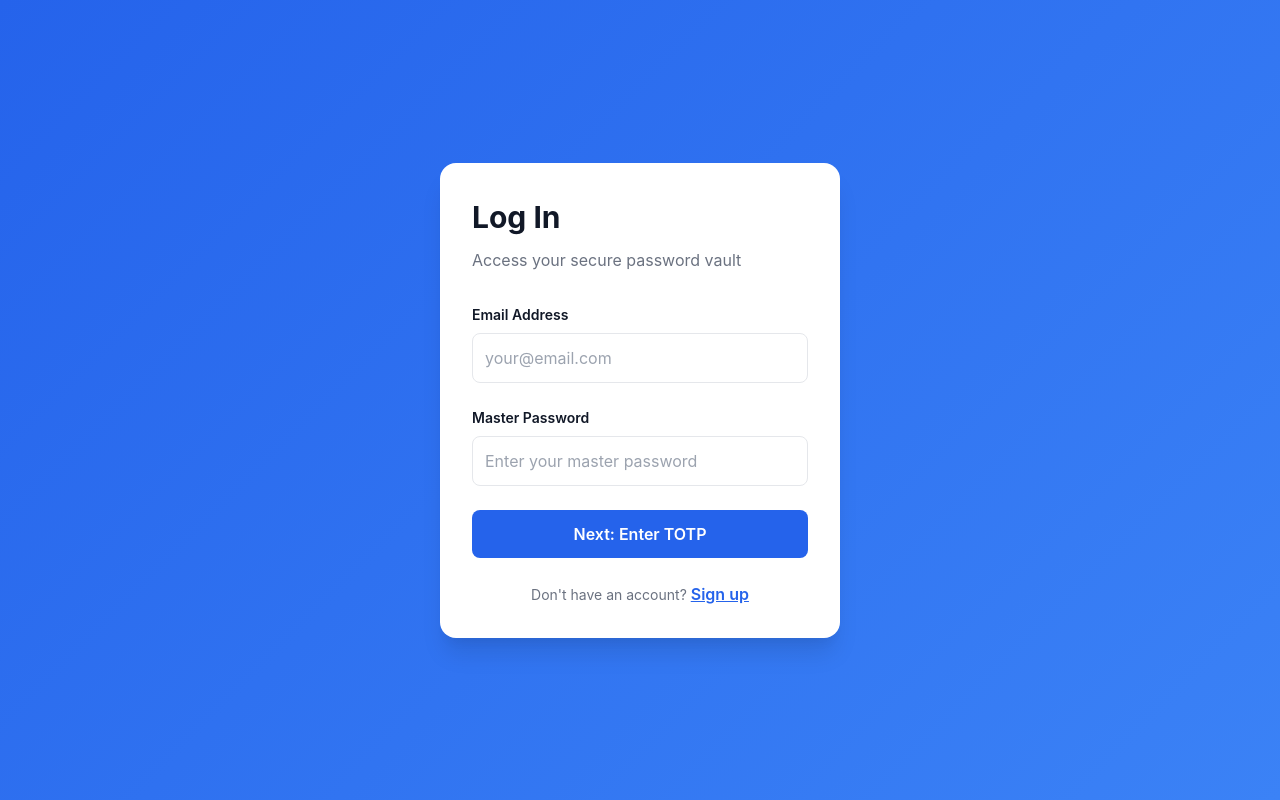
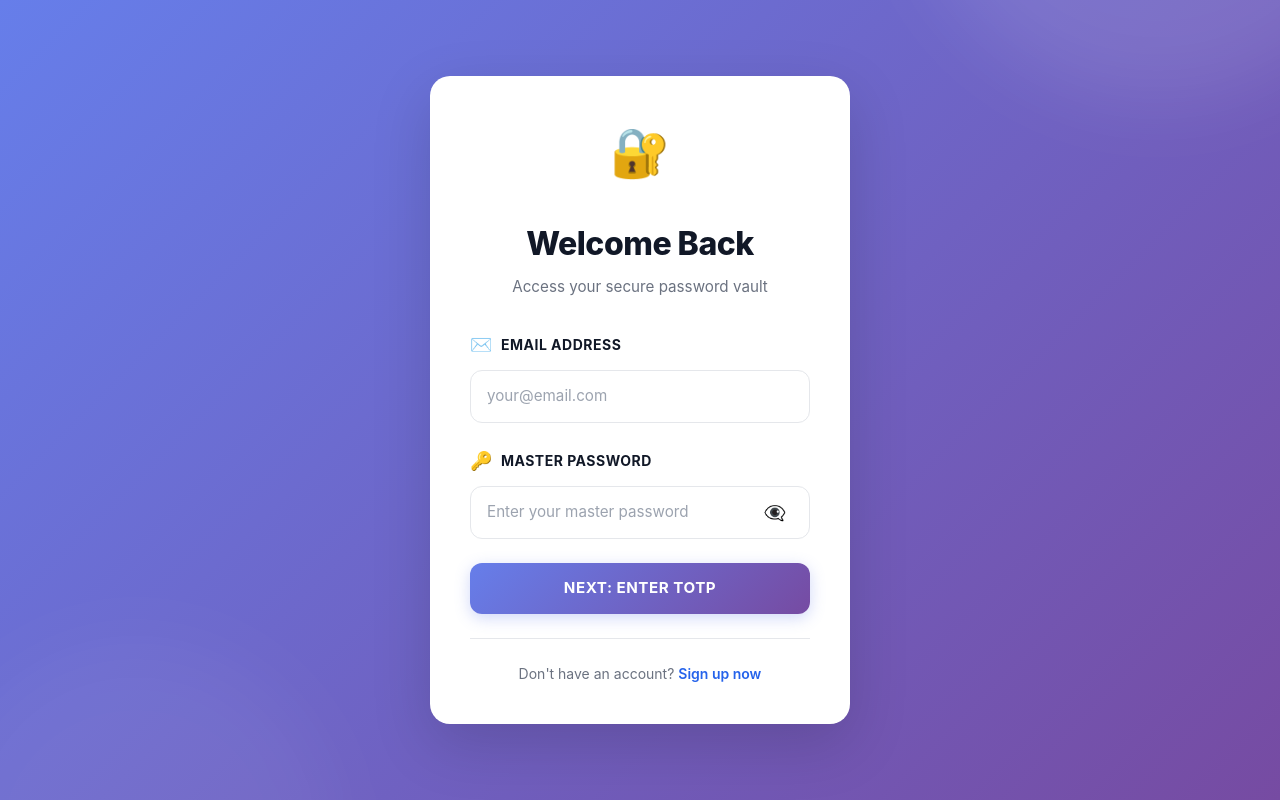
Before and after one commit to TrinetraX-Team/Password-manager, a React (Vite) app: page / in a window 1280 px wide. Built offline with nearby package versions, Linux system fonts and the light colour scheme.

Commit message:
Minor UI changes

```diff
--- a/src/App.css
+++ b/src/App.css
@@ -72,30 +72,74 @@ body {
   justify-content: center;
   min-height: 100vh;
   padding: 1rem;
-  background: linear-gradient(135deg, var(--clr-primary) 0%, var(--clr-primary-light) 100%);
+  background: linear-gradient(135deg, #667eea 0%, #764ba2 100%);
+  position: relative;
+  overflow: hidden;
+}
+
+.auth-container::before {
+  content: "";
+  position: absolute;
+  top: -50%;
+  right: -10%;
+  width: 500px;
+  height: 500px;
+  background: rgba(255, 255, 255, 0.1);
+  border-radius: 50%;
+  filter: blur(40px);
+  z-index: 0;
+}
+
+.auth-container::after {
+  content: "";
+  position: absolute;
+  bottom: -30%;
+  left: -5%;
+  width: 400px;
+  height: 400px;
+  background: rgba(255, 255, 255, 0.05);
+  border-radius: 50%;
+  filter: blur(40px);
+  z-index: 0;
 }
 
 .auth-box {
   background: var(--clr-bg);
-  border-radius: 1rem;
-  padding: 2rem;
+  border-radius: 1.25rem;
+  padding: 2.5rem;
   width: 100%;
-  max-width: 400px;
-  box-shadow: 0 20px 25px -5px rgba(0, 0, 0, 0.1),
-    0 10px 10px -5px rgba(0, 0, 0, 0.04);
+  max-width: 420px;
+  box-shadow: 0 20px 60px rgba(0, 0, 0, 0.15),
+    0 0 1px rgba(0, 0, 0, 0.1);
+  position: relative;
+  z-index: 1;
+  backdrop-filter: blur(10px);
 }
 
 .auth-title {
-  margin: 0 0 0.5rem 0;
-  font-size: 1.875rem;
-  font-weight: 700;
+  margin: 1rem 0 0.5rem 0;
+  font-size: 2rem;
+  font-weight: 800;
   color: var(--clr-text);
+  letter-spacing: -0.5px;
 }
 
 .auth-subtitle {
   margin: 0 0 2rem 0;
-  font-size: 1rem;
+  font-size: 0.95rem;
   color: var(--clr-text-muted);
+  line-height: 1.5;
+}
+
+.auth-header {
+  text-align: center;
+  margin-bottom: 1.5rem;
+}
+
+.auth-icon {
+  font-size: 3rem;
+  margin-bottom: 1rem;
+  display: inline-block;
 }
 
 .auth-form {
@@ -108,110 +152,178 @@ body {
 .form-group {
   display: flex;
   flex-direction: column;
-  gap: 0.5rem;
+  gap: 0.75rem;
 }
 
 .form-group label {
   font-size: 0.875rem;
-  font-weight: 600;
+  font-weight: 700;
   color: var(--clr-text);
+  text-transform: uppercase;
+  letter-spacing: 0.5px;
+  display: flex;
+  align-items: center;
+  gap: 0.5rem;
+}
+
+.form-label-icon {
+  font-size: 1.125rem;
 }
 
 .form-input {
-  padding: 0.75rem;
-  border: 1px solid var(--clr-gray-200);
-  border-radius: 0.5rem;
-  font-size: 1rem;
+  padding: 0.875rem 1rem;
+  border: 1.5px solid var(--clr-gray-200);
+  border-radius: 0.75rem;
+  font-size: 0.95rem;
   background-color: var(--clr-bg);
   color: var(--clr-text);
-  transition: border-color 0.2s;
+  transition: all 0.3s cubic-bezier(0.4, 0, 0.2, 1);
   font-family: inherit;
 }
 
+.form-input:hover:not(:disabled) {
+  border-color: var(--clr-gray-300);
+}
+
 .form-input:focus {
-  outline: 2px solid transparent;
-  outline-offset: 2px;
+  outline: none;
   border-color: var(--clr-primary);
-  box-shadow: 0 0 0 3px rgba(37, 99, 235, 0.1);
+  box-shadow: 0 0 0 4px rgba(102, 126, 234, 0.1);
 }
 
 .form-input:disabled {
   background-color: var(--clr-gray-100);
   cursor: not-allowed;
-  opacity: 0.7;
+  opacity: 0.6;
+}
+
+.password-input-wrapper {
+  position: relative;
+  display: flex;
+  align-items: center;
+}
+
+.password-input-wrapper .form-input {
+  width: 100%;
+  padding-right: 2.75rem;
+}
+
+.password-toggle {
+  position: absolute;
+  right: 1rem;
+  background: none;
+  border: none;
+  cursor: pointer;
+  font-size: 1.125rem;
+  padding: 0.5rem;
+  color: var(--clr-text-muted);
+  transition: color 0.2s;
+  display: flex;
+  align-items: center;
+  justify-content: center;
+}
+
+.password-toggle:hover:not(:disabled) {
+  color: var(--clr-text);
+}
+
+.password-toggle:disabled {
+  cursor: not-allowed;
+  opacity: 0.5;
 }
 
 .form-hint {
-  margin: 0.25rem 0 0 0;
-  font-size: 0.875rem;
+  margin: 0;
+  font-size: 0.8125rem;
   color: var(--clr-text-muted);
+  line-height: 1.4;
 }
 
 .totp-input {
-  font-size: 1.5rem;
-  letter-spacing: 0.5rem;
+  font-size: 1.75rem;
+  letter-spacing: 0.75rem;
   text-align: center;
   font-family: "Courier New", monospace;
+  font-weight: 700;
+  tracking: wide;
 }
 
 .error-message {
-  padding: 0.75rem;
-  border-radius: 0.5rem;
-  background-color: rgba(220, 38, 38, 0.1);
+  padding: 1rem;
+  border-radius: 0.75rem;
+  background: linear-gradient(135deg, rgba(220, 38, 38, 0.08) 0%, rgba(239, 68, 68, 0.05) 100%);
   color: var(--clr-danger);
   font-size: 0.875rem;
-  border: 1px solid rgba(220, 38, 38, 0.3);
+  border: 1px solid rgba(220, 38, 38, 0.25);
+  display: flex;
+  align-items: flex-start;
+  gap: 0.75rem;
+  font-weight: 500;
+}
+
+.error-icon {
+  font-size: 1.125rem;
+  flex-shrink: 0;
 }
 
 .btn-primary,
 .btn-secondary,
 .btn-logout,
 .btn-link {
-  padding: 0.75rem 1rem;
-  border-radius: 0.5rem;
+  padding: 0.875rem 1.25rem;
+  border-radius: 0.75rem;
   border: none;
-  font-size: 1rem;
-  font-weight: 600;
+  font-size: 0.95rem;
+  font-weight: 700;
   cursor: pointer;
-  transition: all 0.2s;
+  transition: all 0.3s cubic-bezier(0.4, 0, 0.2, 1);
   font-family: inherit;
+  text-transform: uppercase;
+  letter-spacing: 0.5px;
 }
 
 .btn-primary {
-  background-color: var(--clr-primary);
+  background: linear-gradient(135deg, #667eea 0%, #764ba2 100%);
   color: white;
+  box-shadow: 0 4px 15px rgba(102, 126, 234, 0.3);
 }
 
 .btn-primary:hover:not(:disabled) {
-  background-color: var(--clr-primary-light);
   transform: translateY(-2px);
-  box-shadow: 0 10px 15px -3px rgba(37, 99, 235, 0.3);
+  box-shadow: 0 8px 25px rgba(102, 126, 234, 0.4);
+}
+
+.btn-primary:active:not(:disabled) {
+  transform: translateY(0);
 }
 
 .btn-primary:disabled {
-  opacity: 0.7;
+  opacity: 0.6;
   cursor: not-allowed;
 }
 
 .btn-secondary {
-  background-color: var(--clr-gray-200);
+  background-color: var(--clr-gray-100);
   color: var(--clr-text);
+  border: 1.5px solid var(--clr-gray-200);
+  font-weight: 600;
 }
 
 .btn-secondary:hover:not(:disabled) {
-  background-color: var(--clr-gray-300);
+  background-color: var(--clr-gray-200);
+  border-color: var(--clr-gray-300);
 }
 
 .btn-secondary:disabled {
-  opacity: 0.7;
+  opacity: 0.6;
   cursor: not-allowed;
 }
 
 .btn-logout {
   background-color: transparent;
   color: white;
-  border: 1px solid white;
-  padding: 0.5rem 1rem;
+  border: 2px solid white;
+  padding: 0.625rem 1rem;
   font-size: 0.875rem;
 }
 
@@ -223,11 +335,16 @@ body {
   background: none;
   color: var(--clr-primary);
   padding: 0;
-  text-decoration: underline;
+  text-decoration: none;
+  text-transform: none;
+  letter-spacing: normal;
+  font-weight: 600;
+  font-size: 0.875rem;
 }
 
 .btn-link:hover {
   color: var(--clr-primary-light);
+  text-decoration: underline;
 }
 
 .btn-block {
@@ -236,6 +353,12 @@ body {
 
 .auth-footer {
   text-align: center;
+  margin-top: 1.5rem;
+  padding-top: 1.5rem;
+  border-top: 1px solid var(--clr-gray-200);
+}
+
+.footer-text {
   font-size: 0.875rem;
   color: var(--clr-text-muted);
   margin: 0;
--- a/src/components/LoginPage.tsx
+++ b/src/components/LoginPage.tsx
@@ -13,6 +13,7 @@ export function LoginPage({ onLoginSuccess, onSwitchToSignup }: LoginPageProps)
   const [error, setError] = useState("");
   const [loading, setLoading] = useState(false);
   const [step, setStep] = useState<"password" | "totp">("password");
+  const [showPassword, setShowPassword] = useState(false);
 
   async function handlePasswordSubmit(e: FormEvent<HTMLFormElement>) {
     e.preventDefault();
@@ -90,15 +91,21 @@ export function LoginPage({ onLoginSuccess, onSwitchToSignup }: LoginPageProps)
   return (
     <div className="auth-container">
       <div className="auth-box">
-        <h1 className="auth-title">Log In</h1>
+        <div className="auth-header">
+          <div className="auth-icon">🔐</div>
+          <h1 className="auth-title">Welcome Back</h1>
           <p className="auth-subtitle">
             Access your secure password vault
           </p>
+        </div>
 
         {step === "password" ? (
           <form onSubmit={handlePasswordSubmit} className="auth-form">
             <div className="form-group">
-              <label htmlFor="email">Email Address</label>
+              <label htmlFor="email">
+                <span className="form-label-icon">✉️</span>
+                Email Address
+              </label>
               <input
                 id="email"
                 type="email"
@@ -112,10 +119,14 @@ export function LoginPage({ onLoginSuccess, onSwitchToSignup }: LoginPageProps)
             </div>
 
             <div className="form-group">
-              <label htmlFor="password">Master Password</label>
+              <label htmlFor="password">
+                <span className="form-label-icon">🔑</span>
+                Master Password
+              </label>
+              <div className="password-input-wrapper">
                 <input
                   id="password"
-                type="password"
+                  type={showPassword ? "text" : "password"}
                   value={masterPassword}
                   onChange={(e) => setMasterPassword(e.currentTarget.value)}
                   placeholder="Enter your master password"
@@ -123,9 +134,22 @@ export function LoginPage({ onLoginSuccess, onSwitchToSignup }: LoginPageProps)
                   disabled={loading}
                   className="form-input"
                 />
+                <button
+                  type="button"
+                  className="password-toggle"
+                  onClick={() => setShowPassword(!showPassword)}
+                  disabled={loading}
+                  aria-label="Toggle password visibility"
+                >
+                  {showPassword ? "👁️" : "👁️‍🗨️"}
+                </button>
+              </div>
             </div>
 
-            {error && <div className="error-message">{error}</div>}
+            {error && <div className="error-message">
+              <span className="error-icon">⚠️</span>
+              {error}
+            </div>}
 
             <button
               type="submit"
@@ -138,7 +162,10 @@ export function LoginPage({ onLoginSuccess, onSwitchToSignup }: LoginPageProps)
         ) : (
           <form onSubmit={handleTotpSubmit} className="auth-form">
             <div className="form-group">
-              <label htmlFor="totp">TOTP Code</label>
+              <label htmlFor="totp">
+                <span className="form-label-icon">📱</span>
+                TOTP Code
+              </label>
               <p className="form-hint">
                 Enter the 6-digit code from your authenticator app
               </p>
@@ -159,7 +186,10 @@ export function LoginPage({ onLoginSuccess, onSwitchToSignup }: LoginPageProps)
               />
             </div>
 
-            {error && <div className="error-message">{error}</div>}
+            {error && <div className="error-message">
+              <span className="error-icon">⚠️</span>
+              {error}
+            </div>}
 
             <button
               type="submit"
@@ -184,17 +214,19 @@ export function LoginPage({ onLoginSuccess, onSwitchToSignup }: LoginPageProps)
           </form>
         )}
 
-        <p className="auth-footer">
+        <div className="auth-footer">
+          <p className="footer-text">
             Don't have an account?{" "}
             <button
               type="button"
               onClick={onSwitchToSignup}
               className="btn-link"
             >
-            Sign up
+              Sign up now
             </button>
           </p>
         </div>
       </div>
+    </div>
   );
 }
```
Lines whose indentation alone changed are shown as unchanged.
